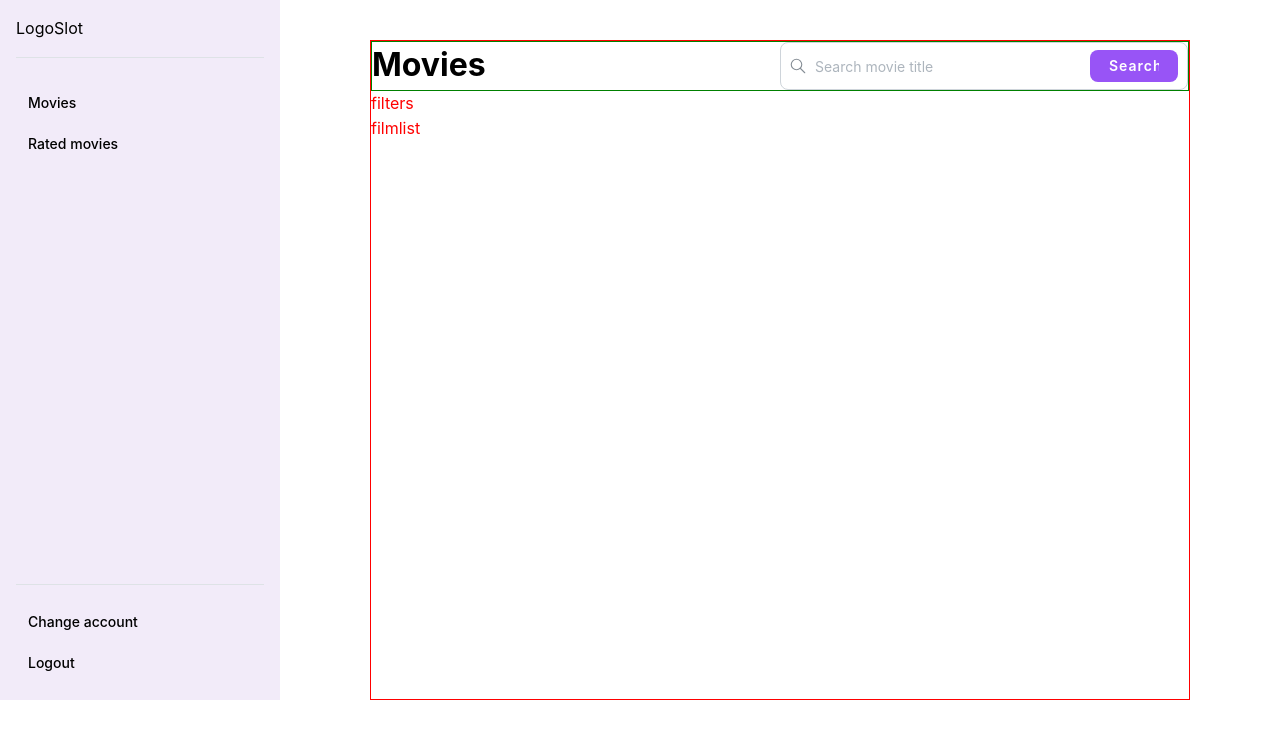
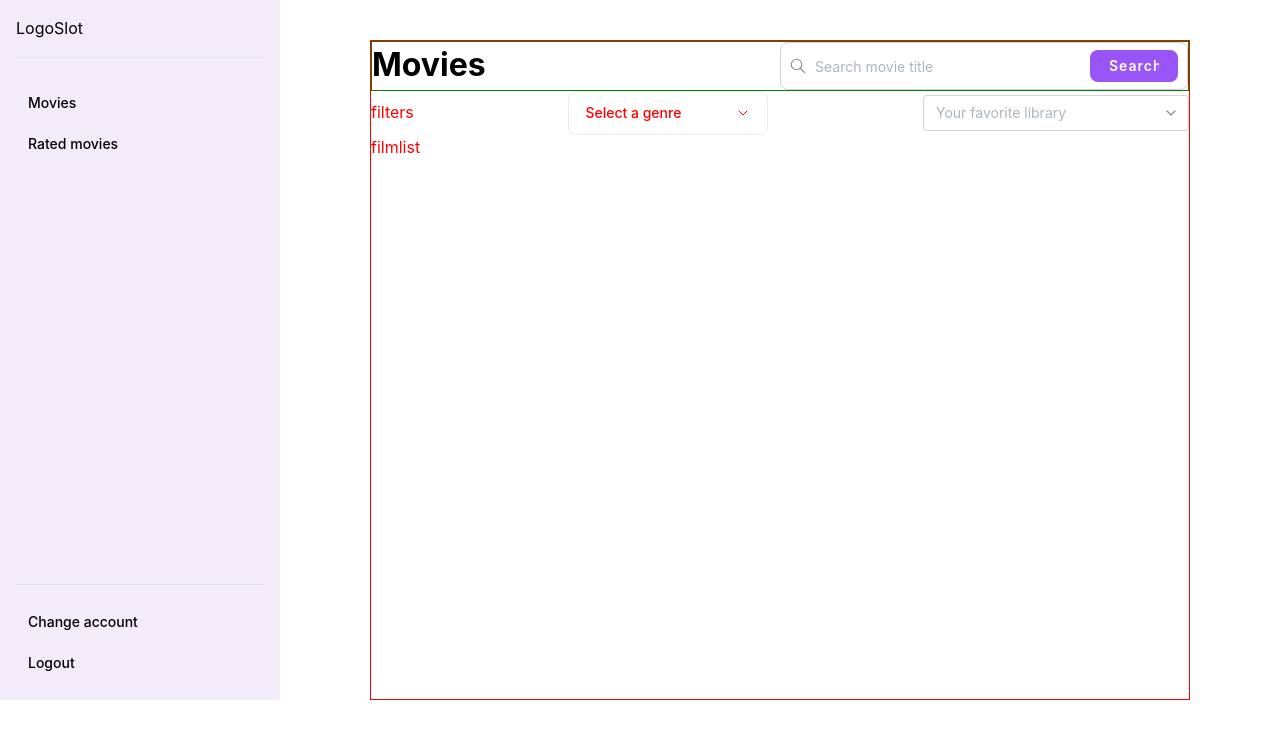
Before and after one commit to DinDenz/search-movie-application, a React (Vite) app: page / in a window 1280 px wide. Shown: the top 738 px of the page. Built offline with nearby package versions, Linux system fonts and the light colour scheme.

Commit message:
add selects

```diff
--- a/src/components/Content/Content.module.css
+++ b/src/components/Content/Content.module.css
@@ -18,3 +18,9 @@
     border: 1px solid green;
     align-items: center;
 }
+.content_filters {
+    display: flex;
+    flex-direction: row;
+    align-items: center;
+    justify-content: space-between;
+}
--- a/src/components/Content/Content.tsx
+++ b/src/components/Content/Content.tsx
@@ -1,5 +1,7 @@
 import Search from '../Search/Search';
 import Title from '../Title/Title';
+import FilterGenre from '../Filters/FilterGenre/FilterGenre';
+import FilterYear from '../Filters/FilterYear/FilterYear';
 import classes from './Content.module.css';
 
 export default function Content() {
@@ -7,15 +9,15 @@ export default function Content() {
     <div className={classes.content}>
       <div className={classes.content_body}>
         <div className={classes.content_head}>
-            <Title />
-            <Search />
+          <Title />
+          <Search />
         </div>
         <div className={classes.content_filters}>
-            filters
+          filters
+          <FilterGenre />
+          <FilterYear />
         </div>
-        <div className={classes.content_filmsList}>
-            filmlist
-        </div>
+        <div className={classes.content_filmsList}>filmlist</div>
       </div>
     </div>
   );
--- /dev/null
+++ b/src/components/Filters/FilterGenre/FilterGenre.module.css
@@ -0,0 +1,45 @@
+.control {
+    width: 200px;
+    display: flex;
+    justify-content: space-between;
+    align-items: center;
+    padding: var(--mantine-spacing-xs) var(--mantine-spacing-md);
+    border-radius: var(--mantine-radius-md);
+    border: 1px solid var(--mantine-color-gray-2);
+    transition: background-color 150ms ease;
+    background-color: var(--mantine-color-white);
+  }
+
+  .control[data-expanded] {
+    background-color: var(--mantine-color-gray-0);
+  }
+
+  .control:hover {
+    background-color: var(--mantine-color-gray-0);
+  }
+
+  @media (prefers-color-scheme: dark) {
+    .control {
+      border-color: var(--mantine-color-dark-6);
+      background-color: var(--mantine-color-dark-6);
+    }
+
+    .control[data-expanded],
+    .control:hover {
+      background-color: var(--mantine-color-dark-5);
+    }
+  }
+
+  .label {
+    font-weight: 500;
+    font-size: var(--mantine-font-size-sm);
+  }
+
+  .icon {
+    transition: transform 150ms ease;
+    transform: rotate(0deg);
+  }
+
+  .control[data-expanded] .icon {
+    transform: rotate(180deg);
+  }
--- /dev/null
+++ b/src/components/Filters/FilterGenre/FilterGenre.tsx
@@ -0,0 +1,43 @@
+import { useState } from 'react';
+import { UnstyledButton, Menu, Group } from '@mantine/core';
+import { IconChevronDown } from '@tabler/icons-react';
+import classes from './FilterGenre.module.css';
+
+const data = [
+  { label: 'Select a genre' },
+  { label: 'English' },
+  { label: 'German' },
+  { label: 'Italian' },
+  { label: 'French' },
+  { label: 'Polish' },
+];
+
+export default function LanguagePicker() {
+  const [opened, setOpened] = useState(false);
+  const [selected, setSelected] = useState(data[0]);
+  const items = data.map((item) => (
+    <Menu.Item onClick={() => setSelected(item)} key={item.label}>
+      {item.label}
+    </Menu.Item>
+  ));
+
+  return (
+    <Menu
+      onOpen={() => setOpened(true)}
+      onClose={() => setOpened(false)}
+      radius="md"
+      width="target"
+      withinPortal
+    >
+      <Menu.Target>
+        <UnstyledButton className={classes.control} data-expanded={opened || undefined}>
+          <Group gap="xs">
+            <span className={classes.label}>{selected.label}</span>
+          </Group>
+          <IconChevronDown size="1rem" className={classes.icon} stroke={1.5} />
+        </UnstyledButton>
+      </Menu.Target>
+      <Menu.Dropdown>{items}</Menu.Dropdown>
+    </Menu>
+  );
+}
--- /dev/null
+++ b/src/components/Filters/FilterYear/FilterYear.module.css
@@ -0,0 +1,4 @@
+.select {
+    color:blue;
+    margin-top: 0;
+}
--- /dev/null
+++ b/src/components/Filters/FilterYear/FilterYear.tsx
@@ -0,0 +1,40 @@
+/* eslint-disable no-plusplus */
+import { useState } from 'react';
+import { Select, rem } from '@mantine/core';
+import { IconChevronDown } from '@tabler/icons-react';
+import classes from './FilterYear.module.css';
+
+export default function FilterYear() {
+  const [opened, setOpened] = useState(false);
+  const dataYears = [];
+  for (let year = 2024; year >= 1950; year--) {
+    dataYears.push(year.toString());
+  }
+
+  const icon = (
+    <IconChevronDown
+      style={{
+        width: rem(16),
+        height: rem(16),
+        transition: 'transform 300ms ease',
+        transform: opened ? 'rotate(180deg)' : 'rotate(0deg)',
+      }}
+    />
+  );
+
+  return (
+    <p>
+      <Select
+        data={dataYears}
+        rightSectionPointerEvents="none"
+        rightSection={icon}
+        placeholder="Your favorite library"
+        onDropdownOpen={() => setOpened(true)}
+        onDropdownClose={() => setOpened(false)}
+        comboboxProps={{ shadow: 'md' }}
+        className={classes.select}
+        maxDropdownHeight={200}
+      />
+    </p>
+  );
+}
```
